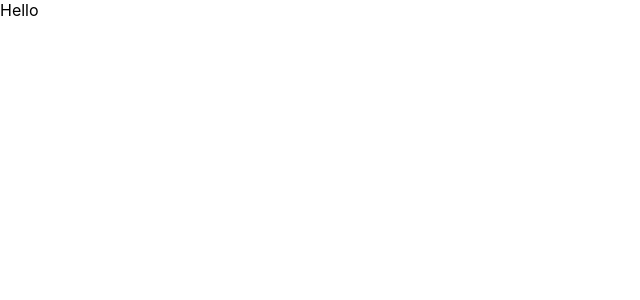
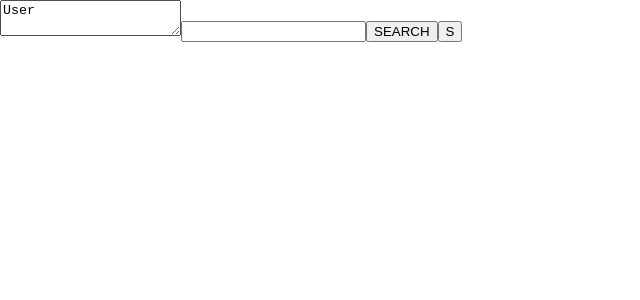
Before and after one commit to GST-Slava/native-js-ts, a React (Create React App) app: page / in a window 1280 px wide. Shown: the top 300 px of the page, without its empty margins (0-640 px from the left). Built offline with nearby package versions, Linux system fonts and the light colour scheme.

Commit message:
add 06 work with callback onclick onchange onblur

```diff
--- a/src/05/05_02.ts
+++ b/src/05/05_02.ts
@@ -1,5 +1,5 @@
 import {GovernmentBuildingsType, HouseType} from "../02-test/02_02";
-import exp from "constants";
+
 
 export const getStreetsTitlesOfGovernmentsBuildings = (buildings: Array<GovernmentBuildingsType>) => {
     return buildings.map(b => b.address.street.title)
--- /dev/null
+++ b/src/06/06-callbacks.tsx
@@ -0,0 +1,37 @@
+import React, {ChangeEvent, MouseEvent} from "react";
+import cs from './06.module.css'
+/*const callback=(): number=>{
+    alert('hi')
+    return 12;
+}
+
+window.setTimeout(callback, 1000)*/
+//при передаче callback () круглые
+// скобки не ставим иначе функция вызывается по умолчанию
+
+export const User = () => {
+
+    const deleteUser = (event: MouseEvent<HTMLButtonElement>) => {
+        console.log(event.currentTarget.name)
+    }
+
+    const onNameChanged = () => {
+        console.log('name changed')
+    }
+
+    const focusLostHandler = () => {
+        console.log('focus lost')
+    }
+
+    const onAgeChanged = (event: ChangeEvent<HTMLInputElement>) => {
+        console.log('ageChanged: ' + event.currentTarget.value)
+    }
+
+    return <div><textarea onBlur={focusLostHandler}>User</textarea>
+        <input type={"number"} onChange={onAgeChanged}/>
+        <button name='delete' className={cs.btn} onClick={deleteUser}>SEARCH</button>
+        <button name='save' className={cs.btn} onClick={deleteUser}>S</button>
+        {/*<div className={cs.divBtn} onClick={deleteUser}>DEL</div>
+        <div className={cs.divBtn} onClick={saveUsers}>SAVE</div>*/}
+    </div>
+}
--- /dev/null
+++ b/src/06/06.module.css
@@ -0,0 +1,7 @@
+.btn {
+    cursor: pointer;
+}
+
+.divBtn {
+    cursor: pointer;
+}
--- a/src/App.tsx
+++ b/src/App.tsx
@@ -1,12 +1,13 @@
 import React from 'react';
 import './App.css';
+import {User} from "./06/06-callbacks";
 
 function App() {
-  return (
-  <>
-<div>Hello</div>
-  </>
-  )
+    return (
+        <>
+            <User/>
+        </>
+    )
 }
 
 export default App;
```
Also changed, not shown: src/03/03.ts (+6 -6 lines), 1 other file (tests, documents, lock files or other folders).
